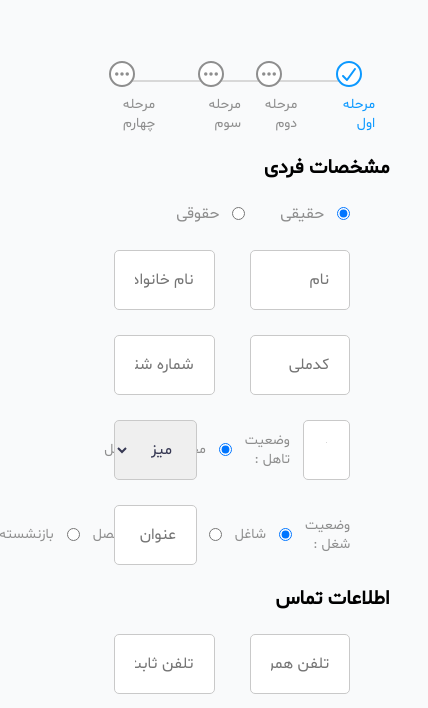
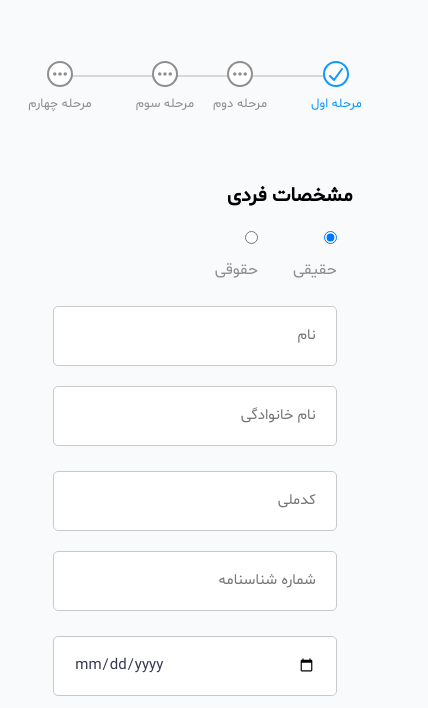
Before and after one commit to komeilyeganeh/Donate, a plain HTML site: page register-store.html in a window 390 px wide. Shown: the part 381-1089 px from the top of the page, 428 px wide, since content can reach past the window. Drawn offline with Linux system fonts and the light colour scheme.

Commit message:
Responsive register-store page

```diff
--- a/register-store.html
+++ b/register-store.html
@@ -97,7 +97,7 @@
               <form action="">
                 <h4 class="form-box-title">مشخصات فردی</h4>
                 <div class="form-box-items">
-                  <div class="form-store-group">
+                  <div class="form-store-group form-person-type">
                     <div>
                       <input type="radio" name="type-person" checked />
                       <span>حقیقی</span>
@@ -128,9 +128,11 @@
                       <input type="date" placeholder="تاریخ تولد" />
                       <div class="marital">
                         <span>وضعیت تاهل :</span>
-                        <input type="radio" name="marital-status" checked/><span
-                          >مجرد</span
-                        >
+                        <input
+                          type="radio"
+                          name="marital-status"
+                          checked
+                        /><span>مجرد</span>
                         <input type="radio" name="marital-status" /><span
                           >متاهل</span
                         >
@@ -154,7 +156,8 @@
                     <div class="form-store-input">
                       <div class="job-status-input">
                         <span>وضعیت شغل :</span>
-                        <input type="radio" name="job-status" checked/><span
+                        <div>
+                          <input type="radio" name="job-status" checked /><span
                             >شاغل</span
                           >
                           <input type="radio" name="job-status" /><span
@@ -166,6 +169,7 @@
                           <input type="radio" name="job-status" /><span
                             >بازنشسته</span
                           >
+                        </div>
                       </div>
                     </div>
                     <div class="form-store-input">
@@ -190,12 +194,12 @@
                     </div>
                     <div class="form-store-input">
                       <select name="provinces" id="">
-                            <option value="" disabled selected> استان</option>
+                        <option value="" disabled selected>استان</option>
                         <option value="esfahan">اصفهان</option>
                         <option value="mashhad">مشهد</option>
                       </select>
                       <select name="cities" id="">
-                            <option value="" disabled selected> شهر</option>
+                        <option value="" disabled selected>شهر</option>
                         <option value="najafabad">نجف آباد</option>
                         <option value="sabzevar">سبزوار</option>
                       </select>
@@ -214,7 +218,9 @@
                     </div>
                     <div class="form-store-input">
                       <select name="store-category" id="">
-                            <option value="" disabled selected>نوع دسته فروشگاه</option>
+                        <option value="" disabled selected>
+                          نوع دسته فروشگاه
+                        </option>
                       </select>
                     </div>
                   </div>
@@ -223,14 +229,20 @@
                       <input type="text" placeholder="آدرس وب سایت" />
                     </div>
                     <div class="form-store-input">
-                        <input type="text" placeholder="آدرس درگاه بازگشت بانکی" />
+                      <input
+                        type="text"
+                        placeholder="آدرس درگاه بازگشت بانکی"
+                      />
                     </div>
                   </div>
                 </div>
 
                 <div class="policy">
                   <input type="checkbox" />
-                    <p><a href="">قوانین و مقررات</a> را مطالعه کرده ام و پذیرفته ام.</p>
+                  <p>
+                    <a href="">قوانین و مقررات</a> را مطالعه کرده ام و پذیرفته
+                    ام.
+                  </p>
                 </div>
 
                 <div class="btn-submit-store">
--- a/styles/main.css
+++ b/styles/main.css
@@ -2,7 +2,6 @@
 @import "./colors.css";
 @import "./header.css";
 @import "./footer.css";
-
 
 input:not(input[type="checkbox"], input[type="submit"], input[type="radio"]),
 select {
@@ -419,8 +418,6 @@ section:not(.section-slide, .section-donate-info, .section-form-store, .section-
   width: 100%;
 }
 
-
-
 /* ===== Login form ===== */
 .form-container {
   position: relative;
@@ -447,7 +444,7 @@ section:not(.section-slide, .section-donate-info, .section-form-store, .section-
   justify-content: center;
   row-gap: 40px;
   padding: 20px 100px 20px 0;
-  transition: .5s ease-out;
+  transition: 0.5s ease-out;
   opacity: 0;
   visibility: visible;
 }
@@ -476,7 +473,7 @@ section:not(.section-slide, .section-donate-info, .section-form-store, .section-
   font-size: 30px;
   font-weight: 700;
   color: var(--color-blue-dark);
-  transition: .5s ease-out;
+  transition: 0.5s ease-out;
 }
 .form-login-title,
 .form-register-title {
@@ -502,11 +499,14 @@ section:not(.section-slide, .section-donate-info, .section-form-store, .section-
   position: relative;
   display: flex;
   justify-content: space-between;
-  transition: .5s ease-out;
+  transition: 0.5s ease-out;
 }
 .login-content-box .form-control input:focus + .placeholder,
 .register-content-box .form-control input:focus + .placeholder,
-.register-content-box .form-control input:not(:placeholder-shown) + .placeholder,
+.register-content-box
+  .form-control
+  input:not(:placeholder-shown)
+  + .placeholder,
 .login-content-box .form-control input:not(:placeholder-shown) + .placeholder {
   transform: translateY(-170%);
 }
@@ -534,8 +534,6 @@ section:not(.section-slide, .section-donate-info, .section-form-store, .section-
   visibility: visible;
   opacity: 1;
 }
-
-
 
 .placeholder {
   display: inline-block;
@@ -548,7 +546,7 @@ section:not(.section-slide, .section-donate-info, .section-form-store, .section-
   font-size: 14px;
   color: var(--color-gray-dark);
   pointer-events: none;
-  transition: .2s ease-in;
+  transition: 0.2s ease-in;
 }
 .form-control .form-icon {
   position: absolute;
@@ -595,7 +593,7 @@ section:not(.section-slide, .section-donate-info, .section-form-store, .section-
   border-radius: 20px;
   cursor: pointer;
   margin-top: 13px;
-  transition: .5s ease-out;
+  transition: 0.5s ease-out;
   opacity: 0;
   visibility: visible;
 }
@@ -615,7 +613,7 @@ section:not(.section-slide, .section-donate-info, .section-form-store, .section-
   display: flex;
   justify-content: space-between;
   align-items: center;
-  transition: .5s ease-out;
+  transition: 0.5s ease-out;
   opacity: 0;
   visibility: hidden;
 }
@@ -667,7 +665,7 @@ section:not(.section-slide, .section-donate-info, .section-form-store, .section-
 .register-link,
 .login-link {
   text-align: center;
-  transition: .5s ease-out;
+  transition: 0.5s ease-out;
   opacity: 0;
   visibility: visible;
 }
@@ -1092,7 +1090,6 @@ section:not(.section-slide, .section-donate-info, .section-form-store, .section-
   line-height: 45px;
 }
 
-
 /* ========== AboutUs Page ========== */
 .header-about {
   transform: translateY(-30px);
@@ -1145,7 +1142,6 @@ section:not(.section-slide, .section-donate-info, .section-form-store, .section-
   border-radius: 20px;
   box-shadow: 0px 5px 10px rgba(149, 149, 149, 0.2);
 }
-
 
 /* ========== Contact Page =========== */
 .header-contact-form {
@@ -1206,7 +1202,7 @@ section:not(.section-slide, .section-donate-info, .section-form-store, .section-
   background-color: var(--color-black-3);
   opacity: 0;
   visibility: hidden;
-  transition: .3s ease-in;
+  transition: 0.3s ease-in;
   z-index: 1000;
 }
 .section-service-donate > .path-page,
@@ -1389,7 +1385,7 @@ section:not(.section-slide, .section-donate-info, .section-form-store, .section-
 .step-text {
   font-size: 14px;
   color: var(--color-gray-dark);
-  margin-top: .5rem;
+  margin-top: 0.5rem;
 }
 .icon {
   color: var(--color-gray-dark);
@@ -1428,7 +1424,7 @@ section:not(.section-slide, .section-donate-info, .section-form-store, .section-
 .form-store-input {
   width: 50%;
 }
-.form-store-group div span  {
+.form-store-group div span {
   color: var(--color-gray-dark);
 }
 .birthdate-marital,
@@ -1586,10 +1582,12 @@ section:not(.section-slide, .section-donate-info, .section-form-store, .section-
     flex-wrap: wrap;
     row-gap: 40px;
   }
-  .header-service-title, .header-about-title {
+  .header-service-title,
+  .header-about-title {
     font-size: 40px;
   }
-  .header-service-desc, .header-about-desc {
+  .header-service-desc,
+  .header-about-desc {
     font-size: 22px;
   }
   .header-service-image {
@@ -1617,7 +1615,7 @@ section:not(.section-slide, .section-donate-info, .section-form-store, .section-
     transform: translateX(50%);
   }
   .service-image:nth-child(2) {
-   left: 32%;
+    left: 32%;
   }
   .service-image:last-child {
     transform: translate(-25%, 360px);
@@ -1716,6 +1714,22 @@ section:not(.section-slide, .section-donate-info, .section-form-store, .section-
   .donate-info-more {
     font-size: 15px;
   }
+  .form-store-steps,
+  .form-box-items,
+  .btn-submit-store,
+  .policy {
+    width: 90%;
+  }
+  .form-store-group > div {
+    flex-direction: column;
+    row-gap: 15px;
+  }
+  .form-store-input input[type="date"] {
+    width: 100%;
+  }
+  .form-store-box {
+    margin-top: 3rem;
+  }
 }
 @media only screen and (max-width: 768px) {
   .slide-container {
@@ -1777,13 +1791,16 @@ section:not(.section-slide, .section-donate-info, .section-form-store, .section-
   .header-service {
     flex-direction: column;
   }
-  .header-service-text, .header-about-text {
-    width: 100%;
-  }
-  .header-service-title, .header-about-title {
+  .header-service-text,
+  .header-about-text {
+    width: 100%;
+  }
+  .header-service-title,
+  .header-about-title {
     font-size: 30px;
   }
-  .header-service-desc, .header-about-desc {
+  .header-service-desc,
+  .header-about-desc {
     font-size: 19px;
   }
   .header-service-image {
@@ -1852,13 +1869,15 @@ section:not(.section-slide, .section-donate-info, .section-form-store, .section-
   .form-content {
     width: 90%;
   }
-  .form-login-title, .form-register-title {
+  .form-login-title,
+  .form-register-title {
     font-size: 25px;
   }
   .placeholder {
     font-size: 12px;
   }
-  .login-submit, .register-submit {
+  .login-submit,
+  .register-submit {
     font-size: 17px;
   }
   .toggle-filter {
@@ -1873,7 +1892,7 @@ section:not(.section-slide, .section-donate-info, .section-form-store, .section-
     min-height: 100vh;
     border-radius: 20px 0 0 20px;
     overflow-y: auto;
-    transition: all .3s ease-in;
+    transition: all 0.3s ease-in;
     z-index: 1000;
   }
   .donate-filter.active {
@@ -1881,7 +1900,7 @@ section:not(.section-slide, .section-donate-info, .section-form-store, .section-
   }
   .overlay-body.active {
     visibility: visible;
-    opacity: .5;
+    opacity: 0.5;
   }
   .donate-items {
     width: 100%;
@@ -1894,6 +1913,16 @@ section:not(.section-slide, .section-donate-info, .section-form-store, .section-
   }
   .donate-info-desc {
     font-size: 13px;
+  }
+  .form-store-group:not(:first-child) {
+    flex-direction: column;
+    row-gap: 20px;
+  }
+  .form-store-input {
+    width: 100%;
+  }
+  .form-store-group > div {
+    align-items: flex-start;
   }
 }
 @media only screen and (max-width: 576px) {
@@ -1953,7 +1982,8 @@ section:not(.section-slide, .section-donate-info, .section-form-store, .section-
   .footer-col-title {
     font-size: 18px;
   }
-  .header-service, .header-about {
+  .header-service,
+  .header-about {
     padding: 0 20px;
   }
   .overlay-1 {
@@ -1981,7 +2011,8 @@ section:not(.section-slide, .section-donate-info, .section-form-store, .section-
   .header-service-image {
     width: 90%;
   }
-  .header-service-desc, .header-about-desc {
+  .header-service-desc,
+  .header-about-desc {
     font-size: 15px;
   }
   .detail-service-text {
@@ -2016,7 +2047,8 @@ section:not(.section-slide, .section-donate-info, .section-form-store, .section-
   #gmap_canvas {
     width: 100% !important;
   }
-  .login-content-box, .register-content-box {
+  .login-content-box,
+  .register-content-box {
     width: 100%;
   }
   .login-ui-socials {
@@ -2025,7 +2057,8 @@ section:not(.section-slide, .section-donate-info, .section-form-store, .section-
   .login-ui-line {
     width: 45px;
   }
-  .form-login-title, .form-register-title {
+  .form-login-title,
+  .form-register-title {
     font-size: 22px;
   }
   .placeholder {
@@ -2042,6 +2075,27 @@ section:not(.section-slide, .section-donate-info, .section-form-store, .section-
   }
   .search-service-donate > .search-form {
     width: 100%;
+  }
+  .step-text {
+    font-size: 13px;
+  }
+  input:not(input[type="checkbox"], input[type="submit"], input[type="radio"]),
+  select {
+    font-size: 15px;
+  }
+  .form-store-group:not(.form-person-type) {
+    flex-direction: column;
+    row-gap: 20px;
+  }
+  .form-store-btn {
+    width: 250px;
+    font-size: 16px;
+  }
+  .job-status-input {
+    display: flex;
+    flex-direction: column;
+    align-items: flex-start !important;
+    row-gap: 10px;
   }
 }
 @media only screen and (max-width: 400px) {
```
Lines whose indentation alone changed are shown as unchanged.
